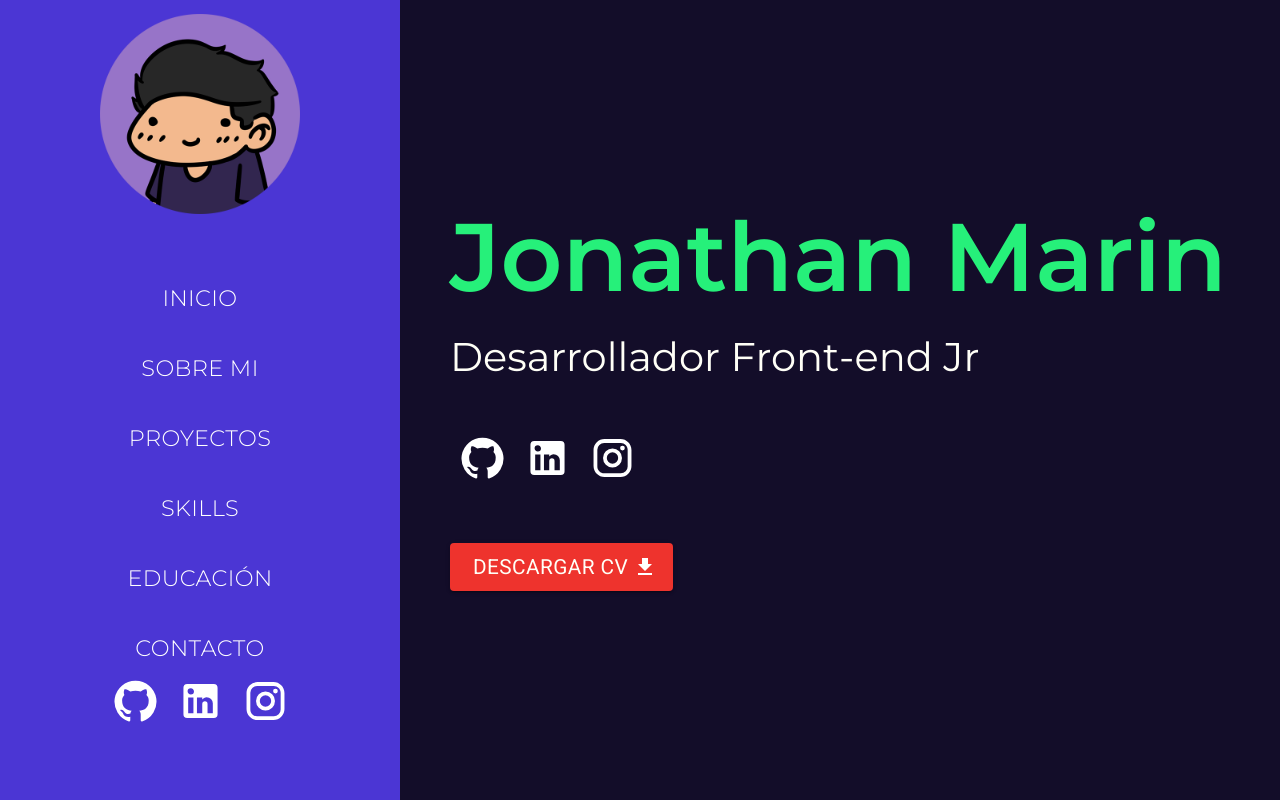
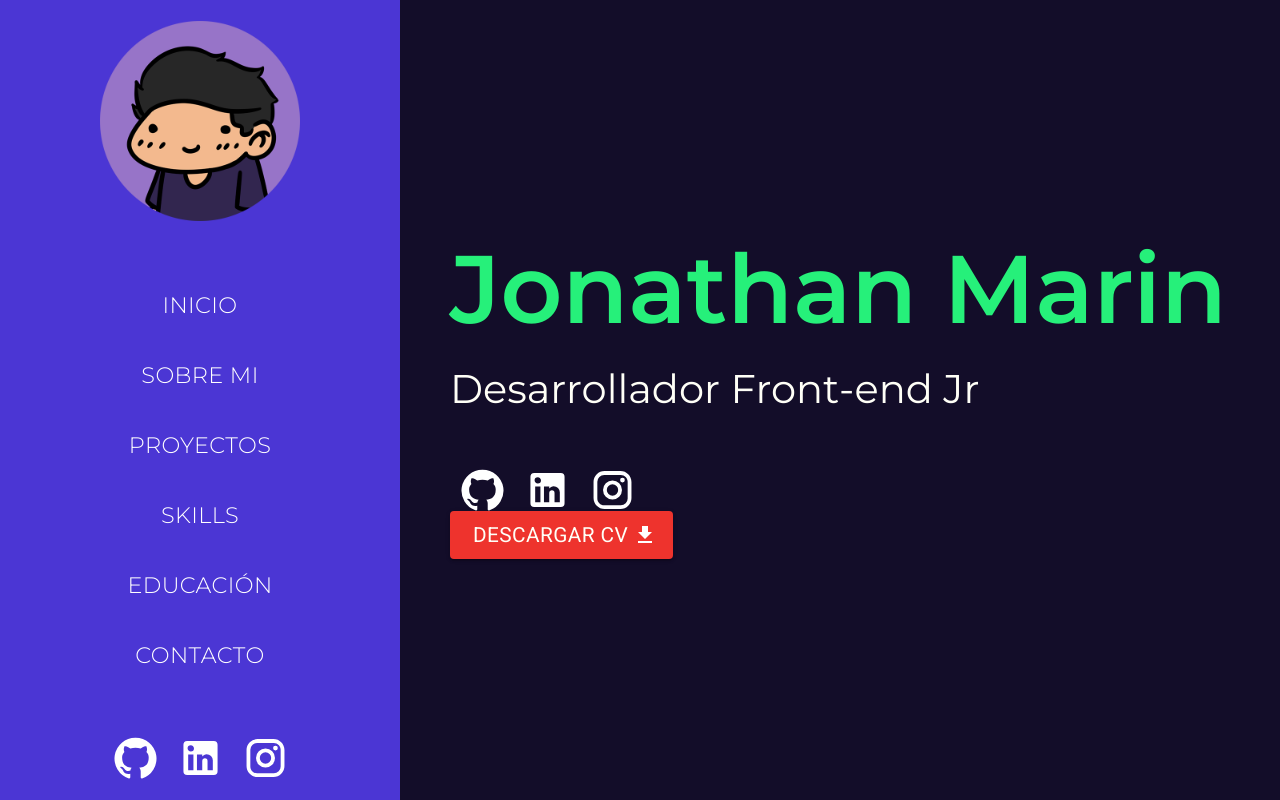
Before and after one commit to JonnyMarin96/Portfolio-React, a React (Create React App) app: page / in a window 1280 px wide. Shown: the top 800 px of the page. Built offline with nearby package versions, Linux system fonts and the light colour scheme.

Commit message:
Se modifico redes sociales en menu

```diff
--- a/src/Components/Menu/Menu.jsx
+++ b/src/Components/Menu/Menu.jsx
@@ -17,7 +17,9 @@ const Menu = () => {
             <MenuBoton titulo="SKILLS" />
             <MenuBoton titulo="EDUCACIÓN" />
             <MenuBoton titulo="CONTACTO" />
-            <RedesSociales/>
+            <div className="Redes">
+                <RedesSociales/>
+            </div>
         </ul>
     </div>
 
--- a/src/Components/Menu/menu.css
+++ b/src/Components/Menu/menu.css
@@ -19,3 +19,7 @@
     align-items: center;
     width: 100%;
 }
+
+.Redes{
+    margin-top: 50px;
+}
--- a/src/Components/RedesSociales/RedesSociales.css
+++ b/src/Components/RedesSociales/RedesSociales.css
@@ -1,7 +1,6 @@
 .RedesSocialesContainer{
     display: flex;
     flex-direction: row;
-    margin-bottom: 4rem
 }
 
 .BtnSocualMedia{
```
